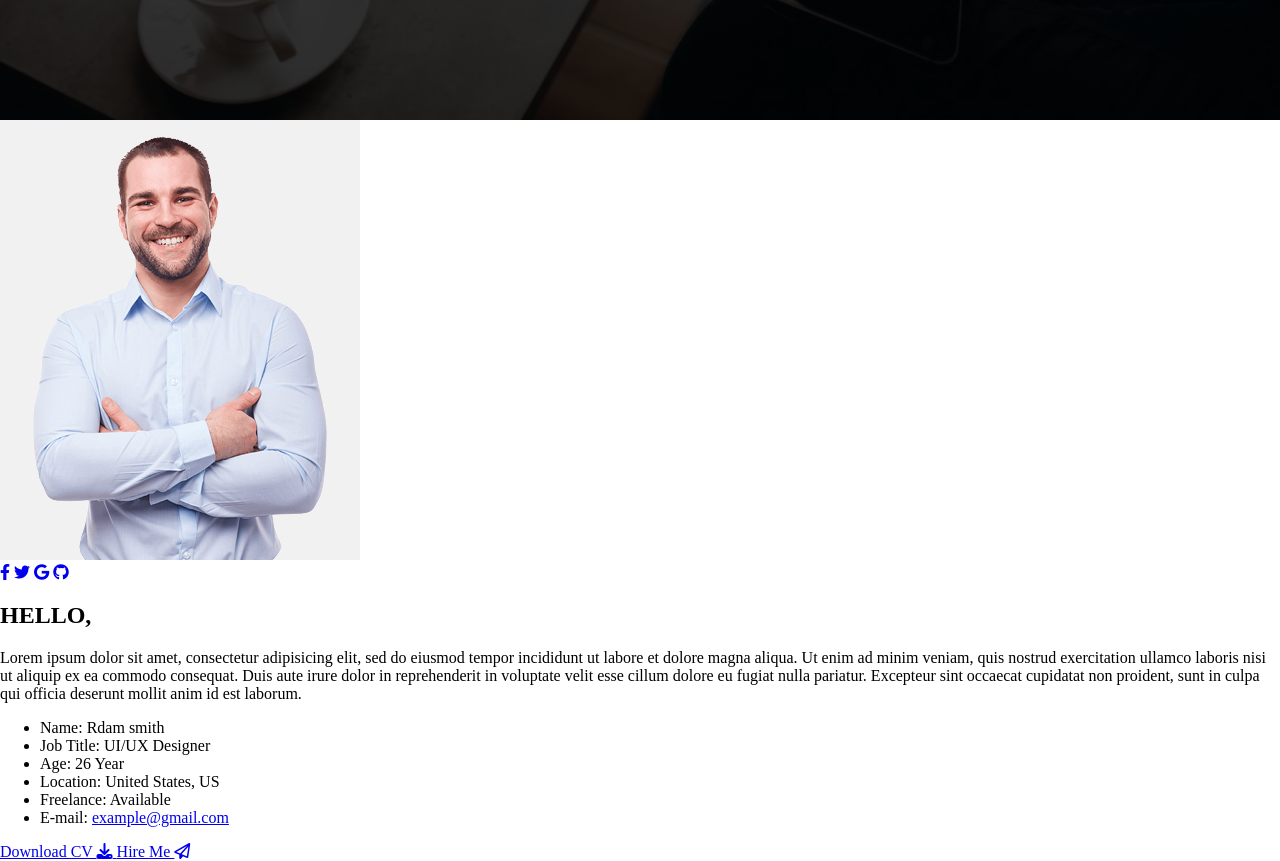
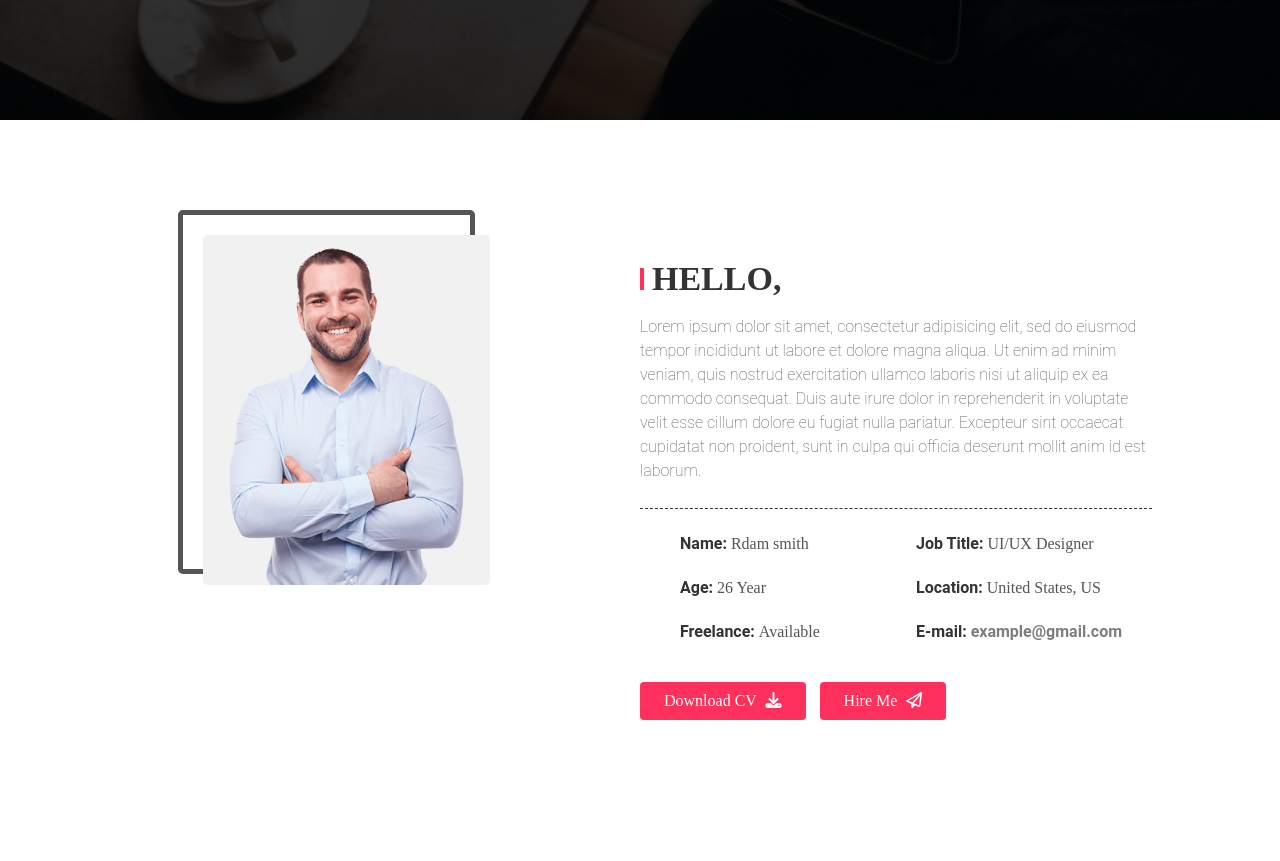
Before and after one commit to Ghada-M-Elsanhory/Fokir, a plain HTML site: page index.html in a window 1280 px wide. Shown: the part 680-1541 px from the top of the page. After the commit the page ends 1470 px from the top, so only its background shows below. Drawn offline with Linux system fonts and the light colour scheme.

Commit message:
style about

```diff
--- a/Css/fokir.css
+++ b/Css/fokir.css
@@ -110,3 +110,160 @@ body {
     text-align: center;
   }
   /* about */
+  .about {
+    padding: 70px 0;
+  }
+  .about-container {
+    width: 80%;
+    margin: auto;
+  }
+  .about-img {
+    width: 40%;
+    float: left;
+    padding: 20px 0px;
+    padding-left: 50px;
+  }
+
+  .border-img {
+    display: inline-block;
+    width: 70%;
+    border: 5px solid #555555;
+    border-radius: 5px;
+  }
+  .img img {
+    width: 100%;
+    border-radius: 5px;
+  }
+
+  .img {
+    width: 100%;
+    position: relative;
+    left: 20px;
+    top: 20px;
+    overflow: hidden;
+  }
+
+  .hover-img {
+    width: 100%;
+    height: 100%;
+    position: absolute;
+    top: 100%;
+    background-color: rgba(0, 0, 0, 0.5);
+    transition: top 0.5s 0s;
+  }
+
+  .img:hover .hover-img {
+    top: 0%;
+  }
+
+  .about-icons {
+    position: relative;
+    top: 50%;
+    text-align: center;
+  }
+
+  .about-icons a {
+    padding: 0px 10px;
+    font-size: 17px;
+    height: 40px;
+    width: 32px;
+  }
+
+  .about-icons a i {
+    color: #fff;
+    transition: color 0.5s 0s;
+  }
+
+  .about-icons a:hover i {
+    color: #ff305b;
+  }
+
+  .about-content {
+    width: 50%;
+    float: right;
+    padding-top: 50px;
+  }
+  .about-content h2 {
+    font-size: 34px;
+    line-height: 22px;
+    font-weight: bolder;
+    color: #333333;
+    position: relative;
+    padding-left: 12px;
+    margin-bottom: 25px;
+  }
+
+  .about-content h2::before {
+    content: "";
+    position: absolute;
+    height: 100%;
+    width: 4px;
+    top: 0;
+    left: 0;
+    background-color: #ff305b;
+  }
+  .about-content p {
+    font-family: "Roboto", sans-serif;
+    font-size: 16px;
+    font-weight: lighter;
+    line-height: 24px;
+    color: #555555;
+    position: relative;
+    padding-bottom: 25px;
+    margin-bottom: 25px;
+    border-bottom: 1px dashed #333333;
+  }
+  .about-content ul {
+    list-style: none;
+  }
+  .about-content ul li span {
+    text-decoration: none;
+    color: #333333;
+    font-family: "Roboto", sans-serif;
+    font-weight: bold;
+  }
+  .about-content ul li a {
+    color: #7e7e7e;
+    font-family: "Roboto", sans-serif;
+    font-weight: bold;
+    background-color: transparent;
+    padding: 0;
+  }
+
+  .about-content ul li {
+    float: left;
+    color: #555555;
+    font-weight: lighter;
+    width: 50%;
+    margin-bottom: 25px;
+    text-decoration: none;
+  }
+
+  .about-content a {
+    text-decoration: none;
+    display: inline-block;
+    padding: 10px 24px;
+    background-color: #ff305b;
+    color: #fff;
+    font-weight: lighter;
+    margin-right: 10px;
+    border-radius: 4px;
+    transition: all 0.3s;
+  }
+
+  .about-content a:hover {
+    background-color: #ec2403;
+  }
+
+  .about-content a i {
+    margin-left: 5px;}
+    @media screen and (max-width:992px) {
+
+        .about-content h2 {
+            margin-top: 3rem;
+        }
+        .about-content li {
+            margin-bottom: 10px;
+        }
+    }
+  /* about */
```
